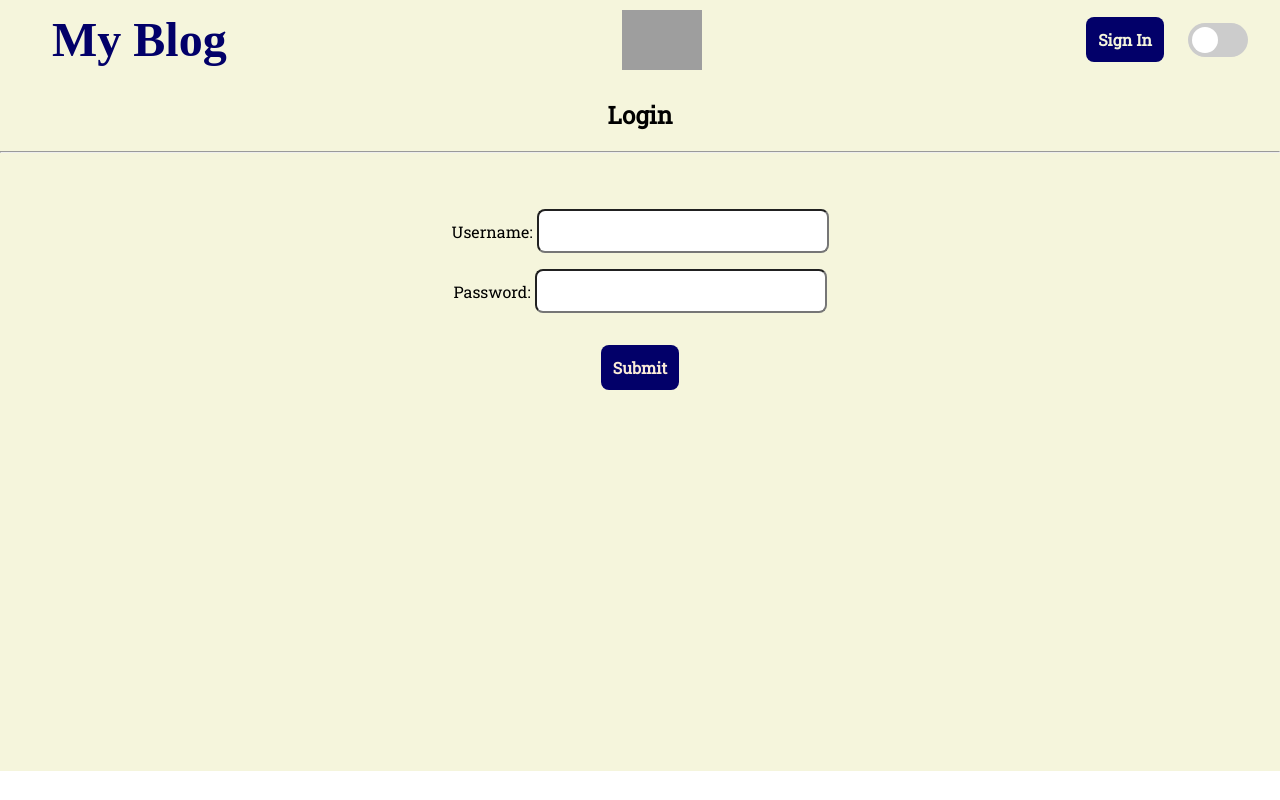
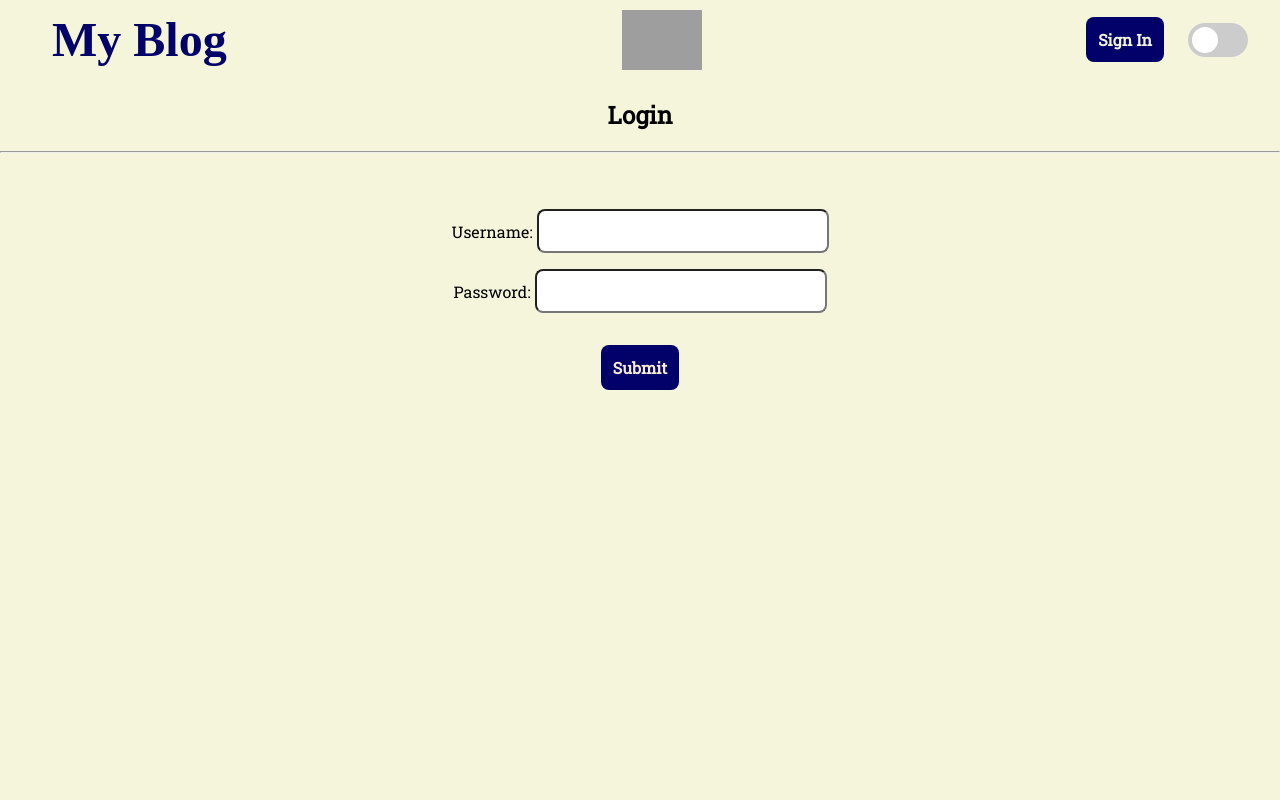
Before and after one commit to salman-ar-sar/my-blog, a React (Create React App) app: page /login in a window 1280 px wide. Built offline with nearby package versions, Linux system fonts and the light colour scheme; grey boxes are pictures that could not be loaded; a web font is replaced by a local one.

Commit message:
Fix height bug in css

```diff
--- a/src/App.scss
+++ b/src/App.scss
@@ -1,12 +1,23 @@
 @import url("https://fonts.googleapis.com/css2?family=Roboto+Slab&display=swap");
 @import "./styles/variables";
+
+html,
+body {
+  height: 100%;
+  margin: 0;
+}
 
 body {
   font-family: "Roboto Slab", serif;
 }
 
+#root {
+  height: 100%;
+}
+
 .container {
   height: 100%;
+  overflow: auto;
 }
 
 .container p {
--- a/src/pages/Login.scss
+++ b/src/pages/Login.scss
@@ -1,7 +1,6 @@
 @import "../styles/variables";
 
 .loginForm {
-  height: 84vh;
   h2 {
     text-align: center;
   }
```
